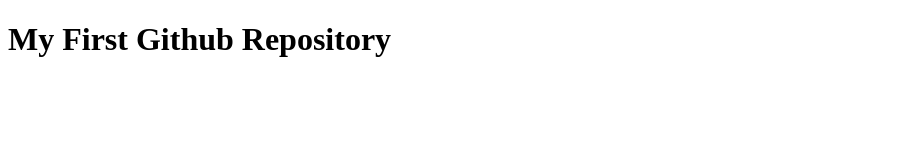
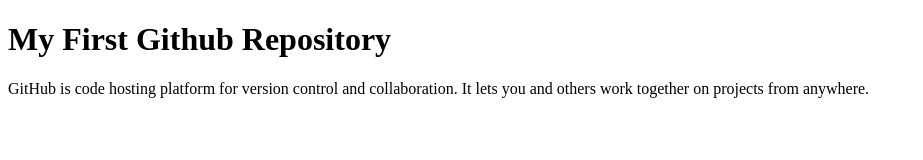
Before and after one commit to brcshakil1/my-first-github-repo, a plain HTML site: page index.html in a window 1280 px wide. Shown: the whole page, without its empty margins (0-923 px from the left). Drawn offline with Linux system fonts and the light colour scheme.

Commit message:
wrote a line about github

```diff
--- a/index.html
+++ b/index.html
@@ -7,5 +7,6 @@
 </head>
 <body>
     <h1>My First Github Repository</h1>
+    <p>GitHub is code hosting platform for version control and collaboration. It lets you and others work together on projects from anywhere.</p>
 </body>
 </html>
```
